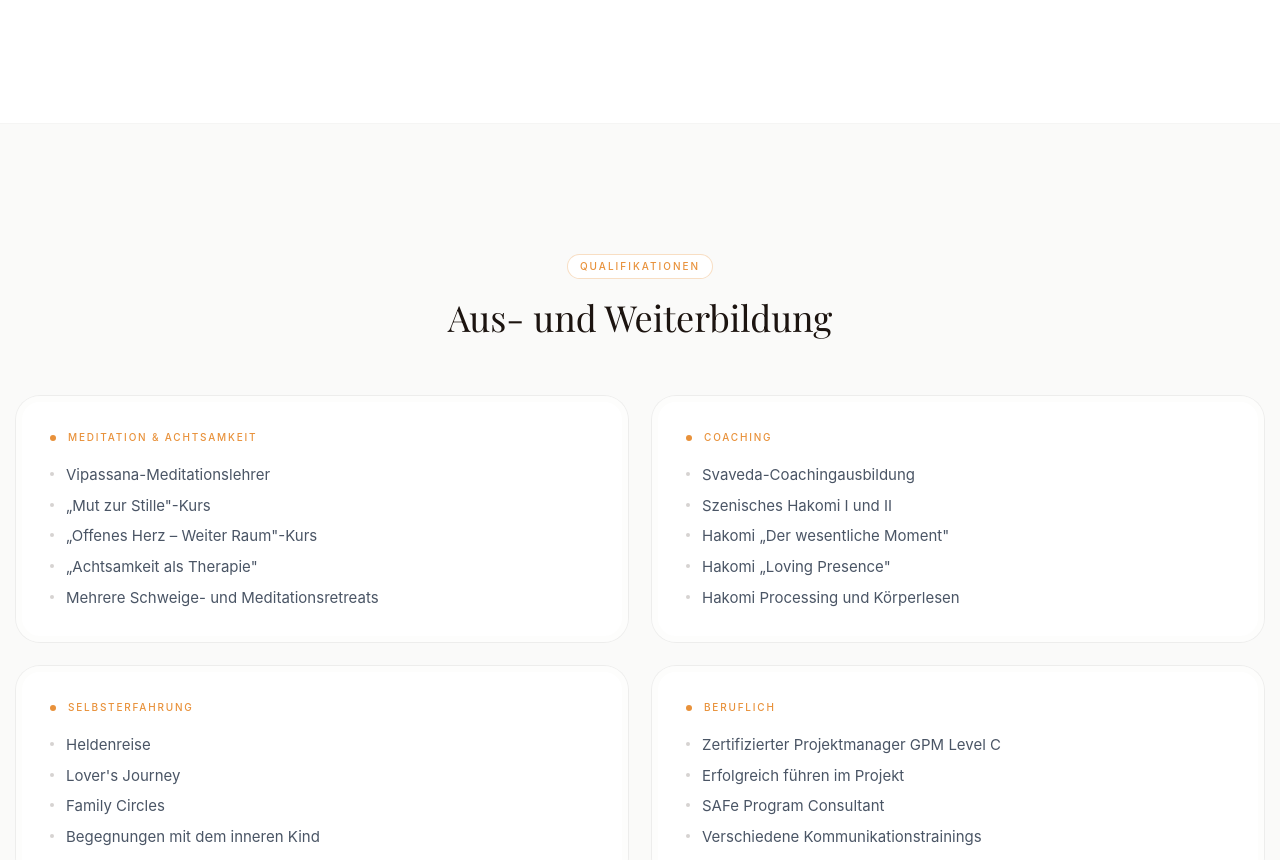
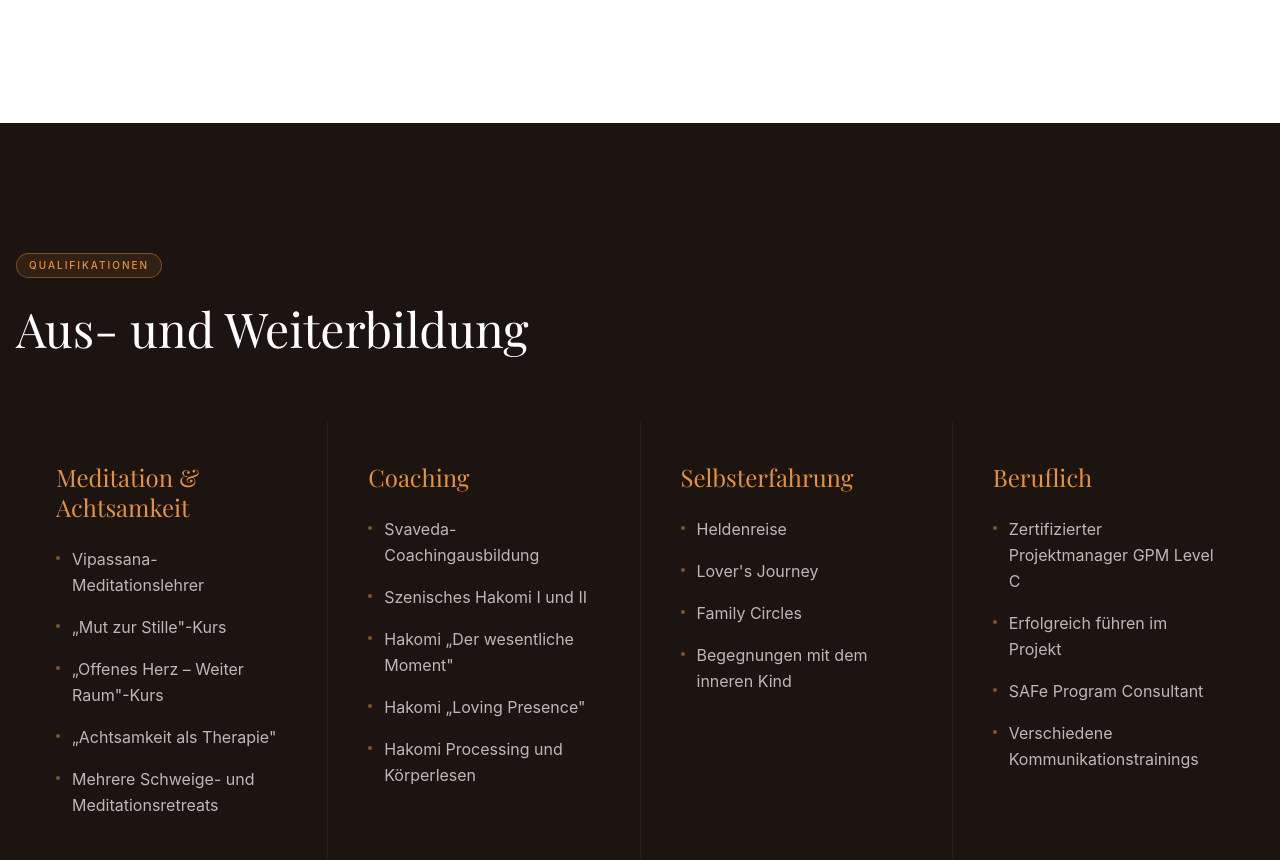
Before and after one commit to zick333/achtsam-bleiben, a Next.js app: page /ueber-mich in a window 1280 px wide. Shown: the part 4280-5140 px from the top of the page. Built offline with nearby package versions, Linux system fonts and the light colour scheme; a web font is replaced by a local one.

Commit message:
design: redesign credentials section — dark bg, large serif headings, 4-col grid

```diff
--- a/src/app/ueber-mich/page.tsx
+++ b/src/app/ueber-mich/page.tsx
@@ -285,40 +285,35 @@ export default function UeberMichPage() {
       </section>
 
       {/* ── CREDENTIALS ── */}
-      <section className="py-24 md:py-32 bg-stone-50 border-t border-stone-100">
+      <section className="py-24 md:py-32 bg-[#1C1410]">
         <div className="max-w-[1400px] mx-auto px-4">
 
-          <div className="reveal mb-14 text-center">
-            <span className="inline-flex items-center rounded-full border border-[#E8913A]/30 bg-white px-3 py-1 text-[10px] uppercase tracking-[0.2em] font-medium text-[#E8913A] mb-4">
+          <div className="reveal mb-16">
+            <span className="inline-flex items-center rounded-full border border-[#E8913A]/40 bg-[#E8913A]/10 px-3 py-1 text-[10px] uppercase tracking-[0.2em] font-medium text-[#E8913A] mb-5">
               Qualifikationen
             </span>
-            <h2 className="font-serif text-3xl md:text-4xl text-[#1C1410] leading-tight">
+            <h2 className="font-serif text-3xl md:text-5xl text-white leading-tight">
               Aus- und Weiterbildung
             </h2>
           </div>
 
-          <div className="grid grid-cols-1 md:grid-cols-2 gap-4 lg:gap-6">
+          <div className="grid grid-cols-1 md:grid-cols-2 xl:grid-cols-4 gap-px bg-white/5">
             {credentials.map((block, i) => (
-              <div key={block.category} className={`reveal reveal-delay-${(i % 4) + 1}`}>
-                <div className="p-1.5 rounded-[1.5rem] ring-1 ring-black/5 bg-white/60 h-full">
-                  <div className="rounded-[calc(1.5rem-0.375rem)] bg-white px-7 py-7 h-full"
-                    style={{ boxShadow: 'inset 0 1px 1px rgba(255,255,255,1)' }}>
-                    <div className="flex items-center gap-3 mb-5">
-                      <span className="w-1.5 h-1.5 rounded-full bg-[#E8913A] flex-shrink-0" />
-                      <p className="text-[10px] font-medium tracking-[0.18em] uppercase text-[#E8913A]">
-                        {block.category}
-                      </p>
-                    </div>
-                    <ul className="space-y-2.5">
-                      {block.items.map((item) => (
-                        <li key={item} className="flex items-start gap-3 text-gray-600 text-[15px] leading-snug">
-                          <span className="mt-[7px] w-1 h-1 rounded-full bg-stone-300 flex-shrink-0" />
-                          {item}
-                        </li>
-                      ))}
-                    </ul>
-                  </div>
-                </div>
+              <div
+                key={block.category}
+                className={`reveal reveal-delay-${(i % 4) + 1} bg-[#1C1410] p-8 md:p-10`}
+              >
+                <h3 className="font-serif text-xl md:text-2xl text-[#E8913A] mb-6 leading-tight">
+                  {block.category}
+                </h3>
+                <ul className="space-y-4">
+                  {block.items.map((item) => (
+                    <li key={item} className="flex items-start gap-3">
+                      <span className="mt-2.5 w-1 h-1 rounded-full bg-[#E8913A]/50 flex-shrink-0" />
+                      <span className="text-white/70 text-base leading-relaxed">{item}</span>
+                    </li>
+                  ))}
+                </ul>
               </div>
             ))}
           </div>
```
